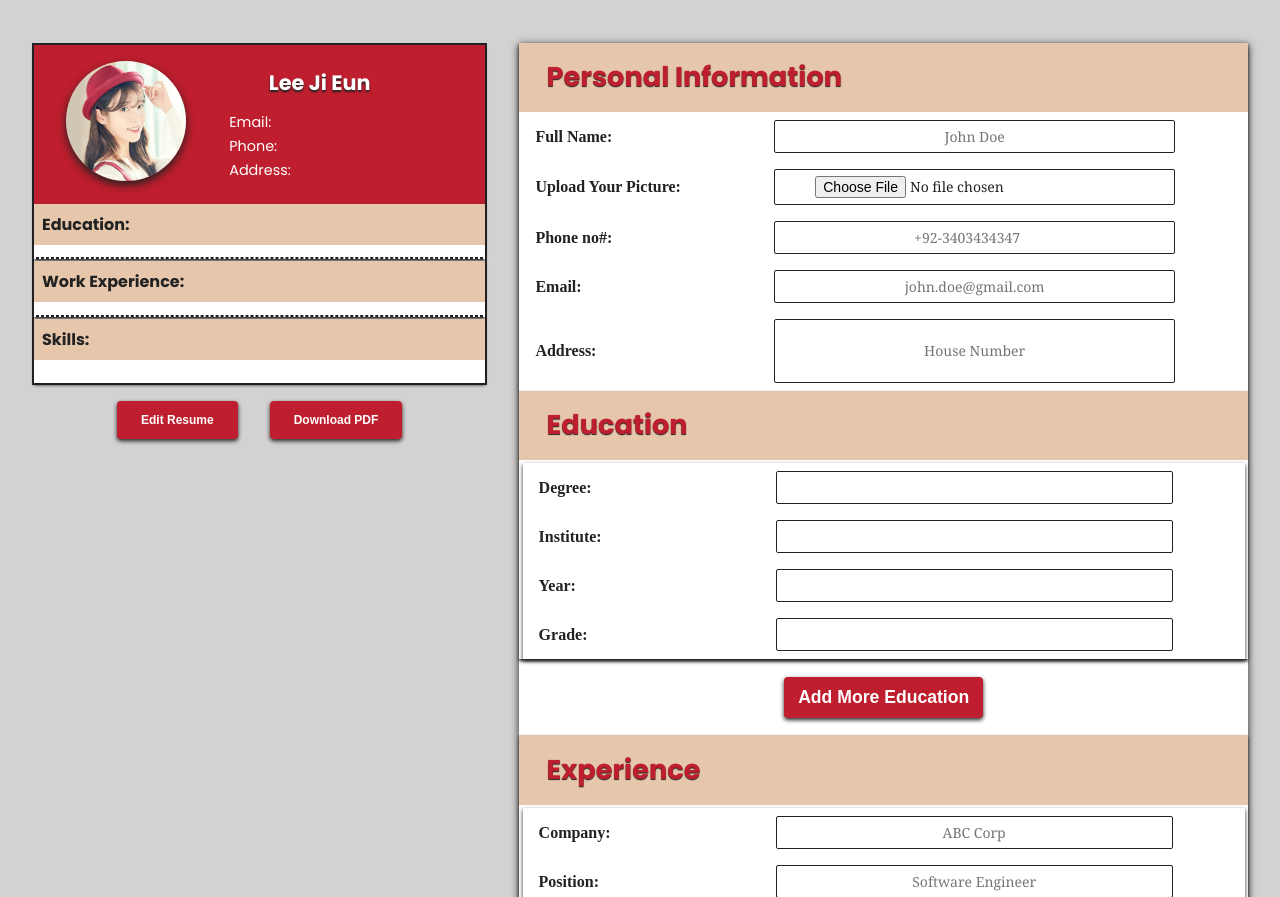
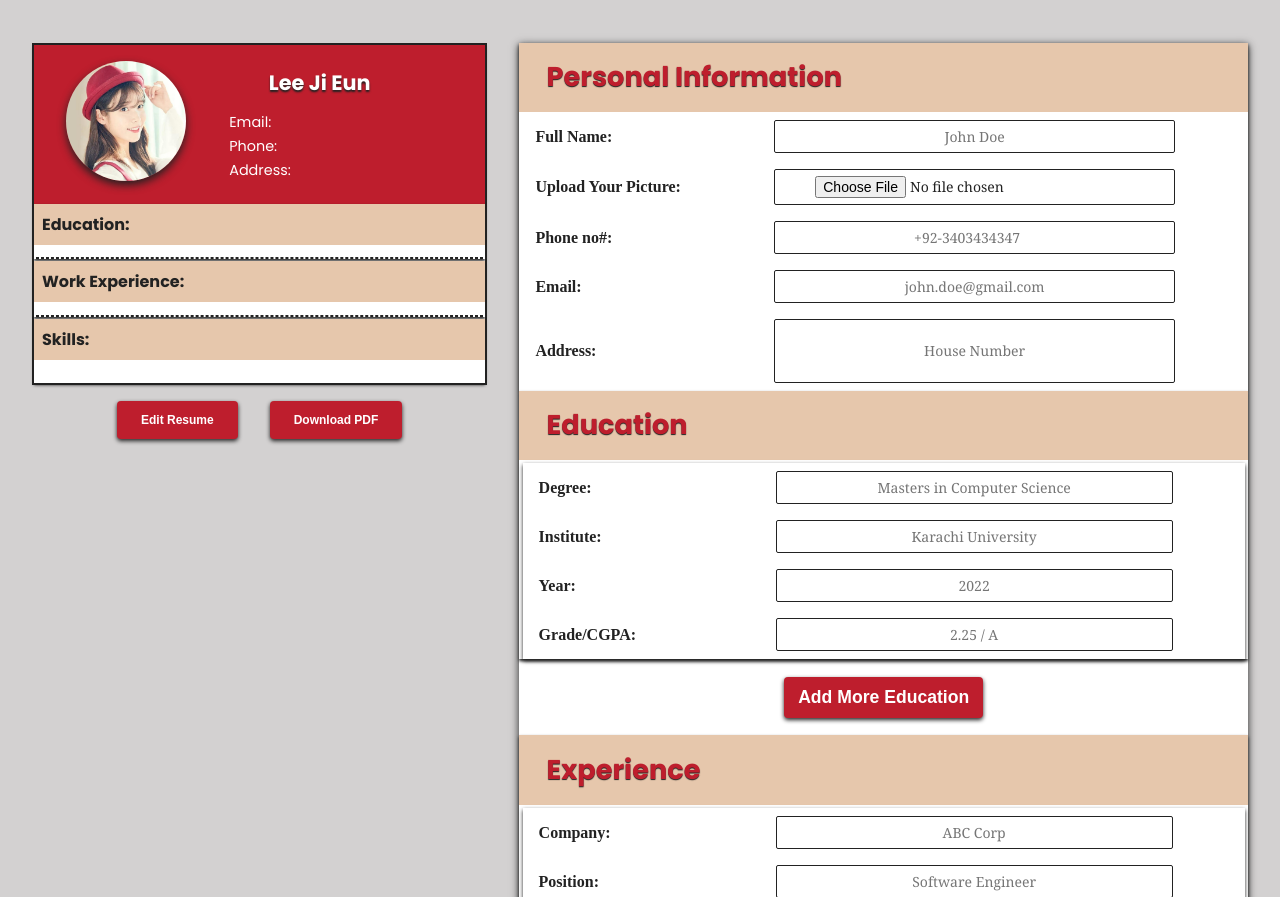
Before and after one commit to NimraRasheed37/Resume-builder-by-nimra, a website: page resume.html in a window 1280 px wide. Shown: the part 203-1100 px from the top of the page. Drawn offline with Linux system fonts and the light colour scheme.

Commit message:
Update resume.html

```diff
--- a/resume.html
+++ b/resume.html
@@ -120,16 +120,16 @@
         <h3>Education</h3>
         <div class="education">
           <label for="degree">Degree: </label>
-          <input type="text" class="degree" required/>
+          <input type="text" class="degree" placeholder="Masters in Computer Science" required/>
           <br />
           <label for="institute">Institute: </label>
-          <input type="text" class="institute" required/>
+          <input type="text" class="institute" placeholder="Karachi University" required/>
           <br />
           <label for="year">Year: </label>
-          <input type="text" class="year" pattern="\d{4}" required/>
+          <input type="text" class="year" pattern="\d{4}" placeholder="2022" required/>
           <br />
-          <label for="grade">Grade: </label>
-          <input type="text" class="grade" required/>
+          <label for="grade">Grade/CGPA: </label>
+          <input type="text" class="grade" placeholder="2.25 / A" required/>
         </div>
       </section>
 
```
